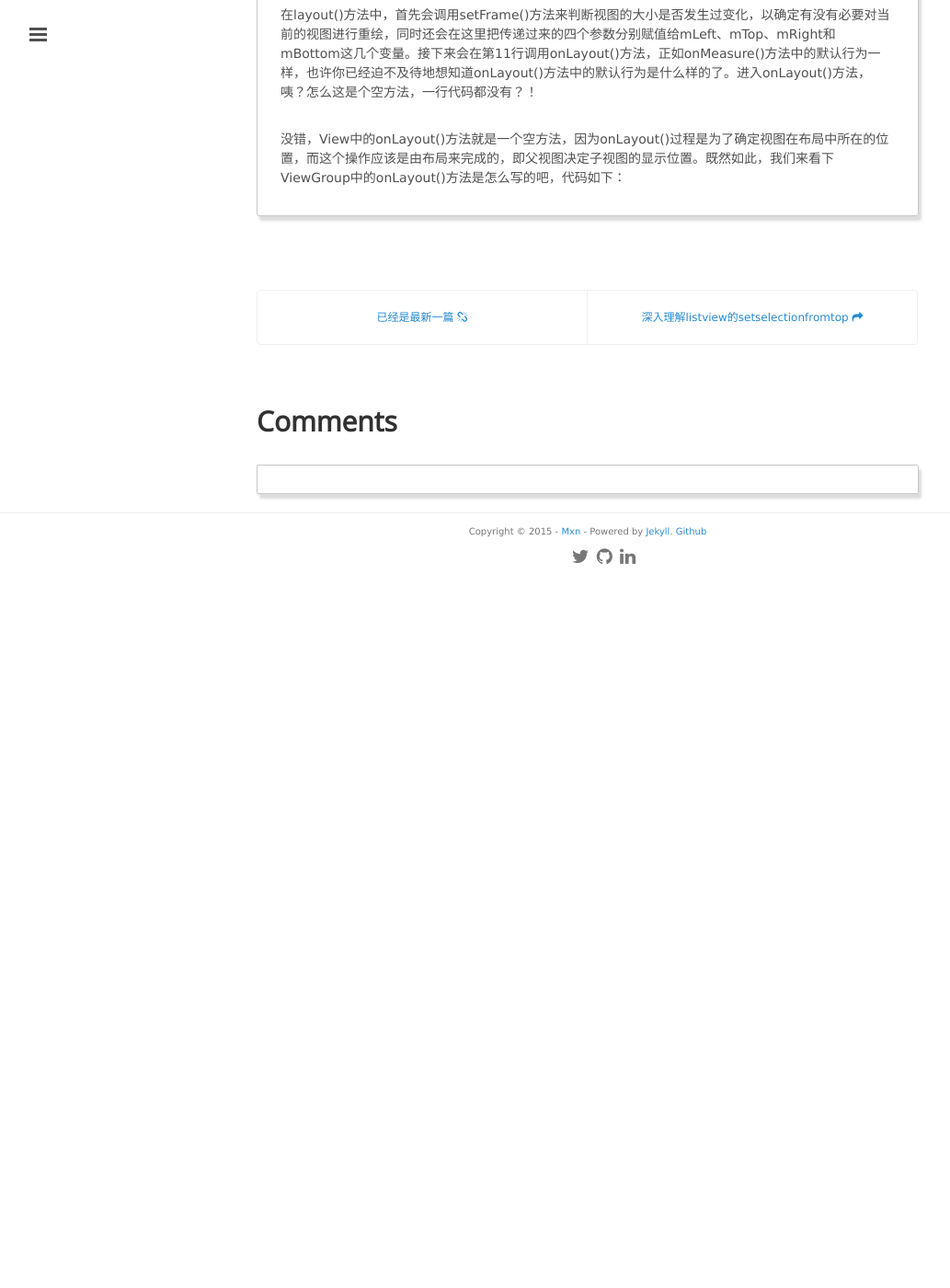
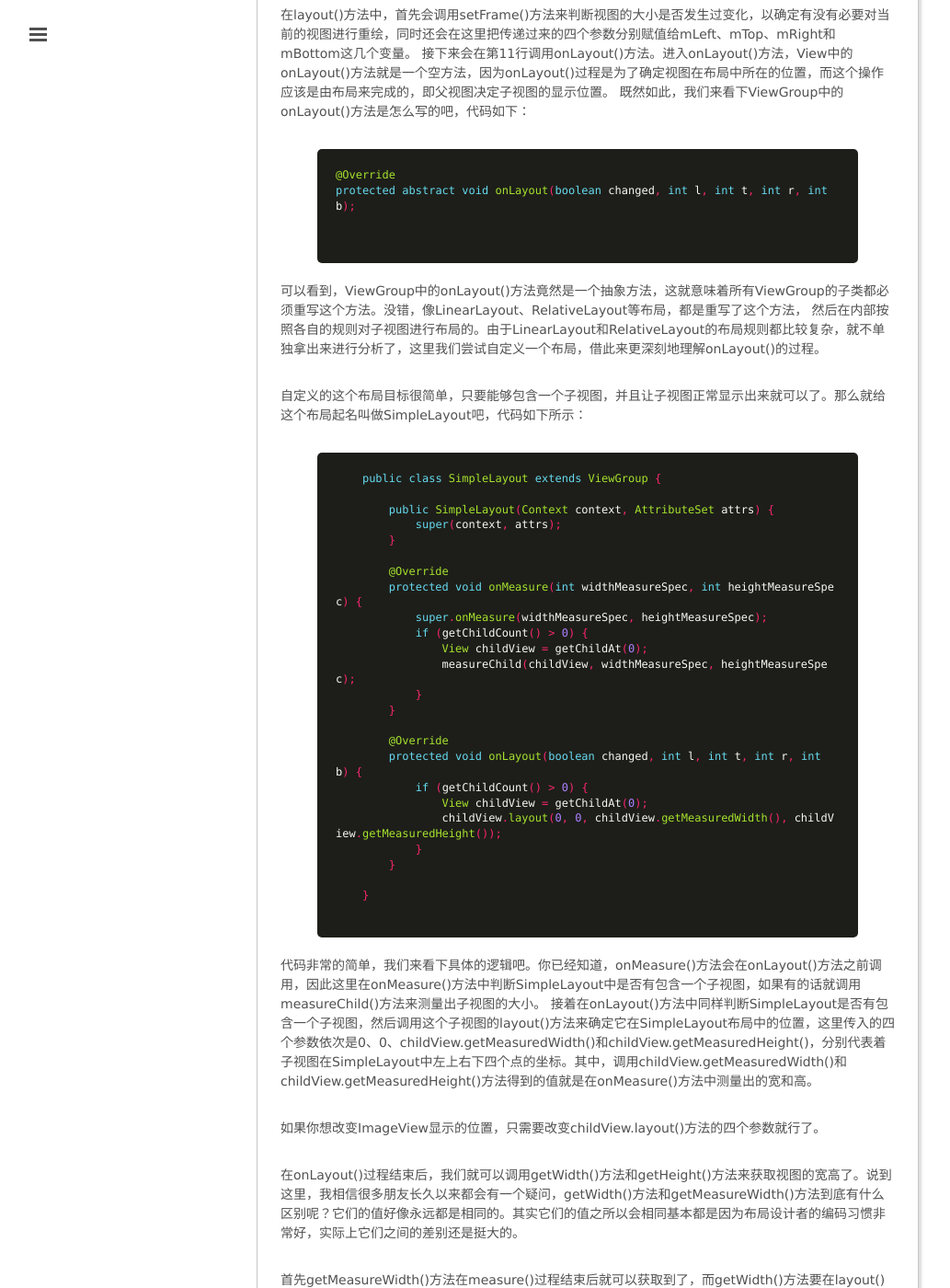
Before and after one commit to mxn21/mxn21.github.io, a Jekyll site: the page built from _posts/2015-7-14-深入了解android view绘制机制.md, in a window 1280 px wide and 1400 px high, scrolled down 9053 px. Shown: the whole window at 92% size, without its empty margins (1-1034 px from the left). Built offline with Jekyll 4.4.1, drawn with Linux system fonts in a browser that asks for light colours; Markdown is read by kramdown in place of the engine named in the settings; comment, search, counter and statistics services are not loaded; before the commit the page ends 9683 px from its top, so only the background shows below that; some of the changed text lies outside the part shown.

Commit message:
qweqwe
wqewqe

```diff
--- a/_posts/2015-7-14-深入了解android view绘制机制.md
+++ b/_posts/2015-7-14-深入了解android view绘制机制.md
@@ -399,6 +399,70 @@
 }
     {% endhighlight %}
 
-在layout()方法中，首先会调用setFrame()方法来判断视图的大小是否发生过变化，以确定有没有必要对当前的视图进行重绘，同时还会在这里把传递过来的四个参数分别赋值给mLeft、mTop、mRight和mBottom这几个变量。接下来会在第11行调用onLayout()方法，正如onMeasure()方法中的默认行为一样，也许你已经迫不及待地想知道onLayout()方法中的默认行为是什么样的了。进入onLayout()方法，咦？怎么这是个空方法，一行代码都没有？！
+在layout()方法中，首先会调用setFrame()方法来判断视图的大小是否发生过变化，以确定有没有必要对当前的视图进行重绘，同时还会在这里把传递过来的四个参数分别赋值给mLeft、mTop、mRight和mBottom这几个变量。
+接下来会在第11行调用onLayout()方法。进入onLayout()方法，View中的onLayout()方法就是一个空方法，因为onLayout()过程是为了确定视图在布局中所在的位置，而这个操作应该是由布局来完成的，即父视图决定子视图的显示位置。
+既然如此，我们来看下ViewGroup中的onLayout()方法是怎么写的吧，代码如下：
 
-没错，View中的onLayout()方法就是一个空方法，因为onLayout()过程是为了确定视图在布局中所在的位置，而这个操作应该是由布局来完成的，即父视图决定子视图的显示位置。既然如此，我们来看下ViewGroup中的onLayout()方法是怎么写的吧，代码如下：
+    {% highlight java  %}
+@Override
+protected abstract void onLayout(boolean changed, int l, int t, int r, int b);
+
+    {% endhighlight %}
+
+可以看到，ViewGroup中的onLayout()方法竟然是一个抽象方法，这就意味着所有ViewGroup的子类都必须重写这个方法。没错，像LinearLayout、RelativeLayout等布局，都是重写了这个方法，
+然后在内部按照各自的规则对子视图进行布局的。由于LinearLayout和RelativeLayout的布局规则都比较复杂，就不单独拿出来进行分析了，这里我们尝试自定义一个布局，借此来更深刻地理解onLayout()的过程。
+
+自定义的这个布局目标很简单，只要能够包含一个子视图，并且让子视图正常显示出来就可以了。那么就给这个布局起名叫做SimpleLayout吧，代码如下所示：
+
+    {% highlight java  %}
+    public class SimpleLayout extends ViewGroup {
+
+        public SimpleLayout(Context context, AttributeSet attrs) {
+            super(context, attrs);
+        }
+
+        @Override
+        protected void onMeasure(int widthMeasureSpec, int heightMeasureSpec) {
+            super.onMeasure(widthMeasureSpec, heightMeasureSpec);
+            if (getChildCount() > 0) {
+                View childView = getChildAt(0);
+                measureChild(childView, widthMeasureSpec, heightMeasureSpec);
+            }
+        }
+
+        @Override
+        protected void onLayout(boolean changed, int l, int t, int r, int b) {
+            if (getChildCount() > 0) {
+                View childView = getChildAt(0);
+                childView.layout(0, 0, childView.getMeasuredWidth(), childView.getMeasuredHeight());
+            }
+        }
+
+    }
+    {% endhighlight %}
+
+代码非常的简单，我们来看下具体的逻辑吧。你已经知道，onMeasure()方法会在onLayout()方法之前调用，因此这里在onMeasure()方法中判断SimpleLayout中是否有包含一个子视图，如果有的话就调用measureChild()方法来测量出子视图的大小。
+接着在onLayout()方法中同样判断SimpleLayout是否有包含一个子视图，然后调用这个子视图的layout()方法来确定它在SimpleLayout布局中的位置，这里传入的四个参数依次是0、0、childView.getMeasuredWidth()和childView.getMeasuredHeight()，分别代表着子视图在SimpleLayout中左上右下四个点的坐标。其中，调用childView.getMeasuredWidth()和childView.getMeasuredHeight()方法得到的值就是在onMeasure()方法中测量出的宽和高。
+
+如果你想改变ImageView显示的位置，只需要改变childView.layout()方法的四个参数就行了。
+
+在onLayout()过程结束后，我们就可以调用getWidth()方法和getHeight()方法来获取视图的宽高了。说到这里，我相信很多朋友长久以来都会有一个疑问，getWidth()方法和getMeasureWidth()方法到底有什么区别呢？它们的值好像永远都是相同的。其实它们的值之所以会相同基本都是因为布局设计者的编码习惯非常好，实际上它们之间的差别还是挺大的。
+
+首先getMeasureWidth()方法在measure()过程结束后就可以获取到了，而getWidth()方法要在layout()过程结束后才能获取到。另外，getMeasureWidth()方法中的值是通过setMeasuredDimension()方法来进行设置的，而getWidth()方法中的值则是通过视图右边的坐标减去左边的坐标计算出来的。
+
+观察SimpleLayout中onLayout()方法的代码，这里给子视图的layout()方法传入的四个参数分别是0、0、childView.getMeasuredWidth()和childView.getMeasuredHeight()，因此getWidth()方法得到的值就是childView.getMeasuredWidth() - 0 = childView.getMeasuredWidth() ，所以此时getWidth()方法和getMeasuredWidth() 得到的值就是相同的，但如果你将onLayout()方法中的代码进行如下修改：
+
+
+    {% highlight java  %}
+    @Override
+    protected void onLayout(boolean changed, int l, int t, int r, int b) {
+        if (getChildCount() > 0) {
+            View childView = getChildAt(0);
+            childView.layout(0, 0, 200, 200);
+        }
+    }
+
+        {% endhighlight %}
+
+这样getWidth()方法得到的值就是200 - 0 = 200，不会再和getMeasuredWidth()的值相同了。当然这种做法充分不尊重measure()过程计算出的结果，通常情况下是不推荐这么写的。getHeight()与getMeasureHeight()方法之间的关系同上，就不再重复分析了。
+到此为止，我们把视图绘制流程的第二阶段也分析完了。
```
